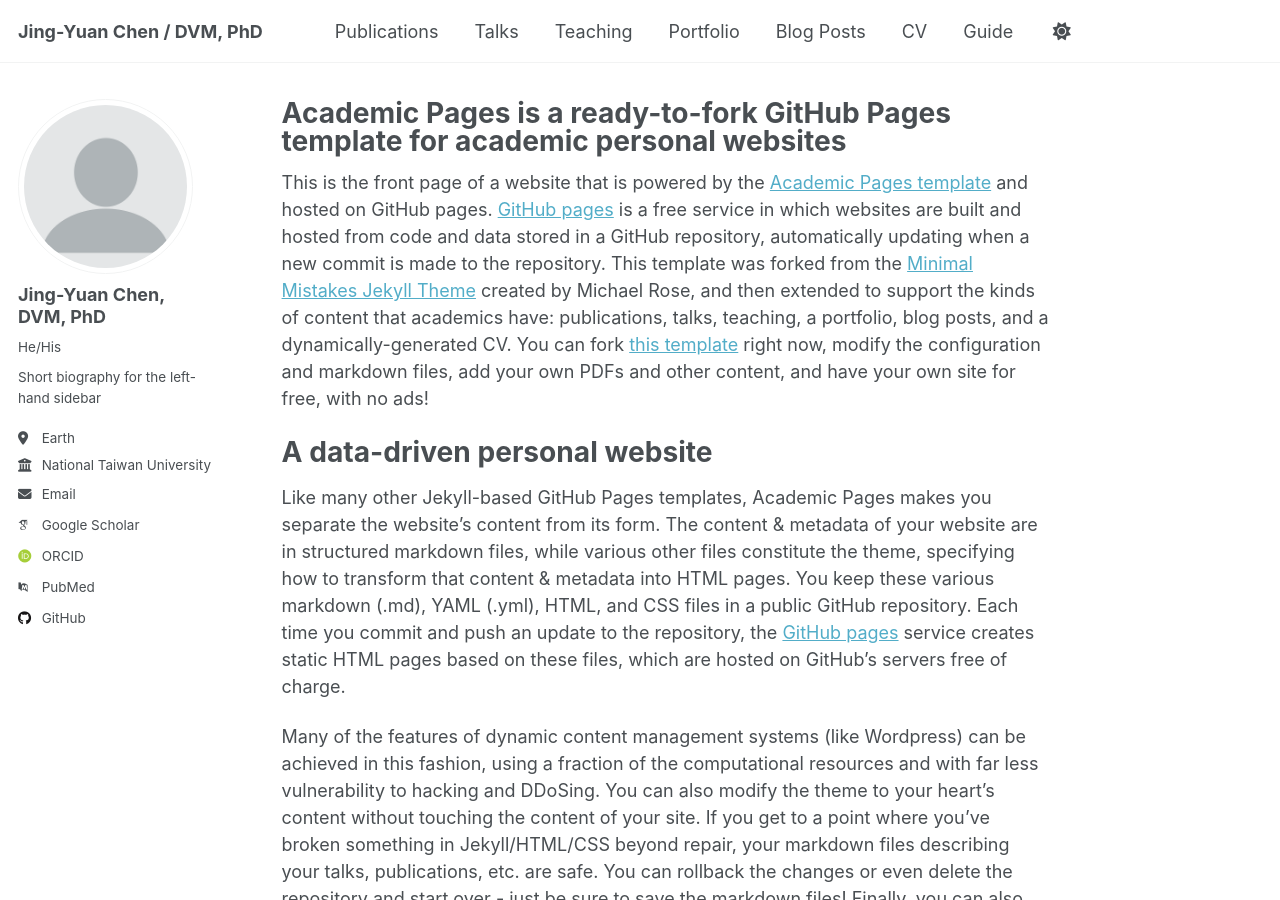
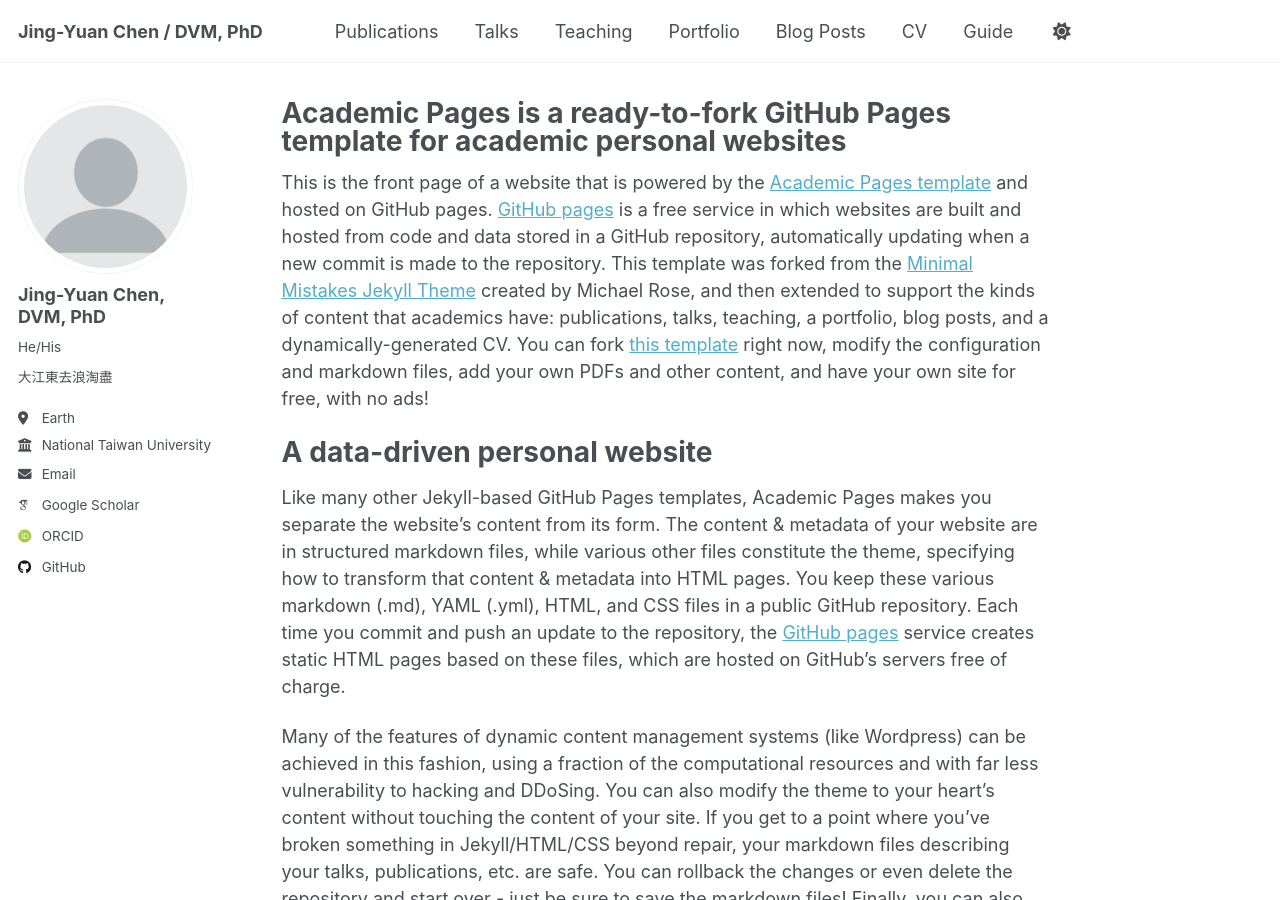
Before and after one commit to LazyLionDog/JYChen, a Jekyll site: the page built from _pages/about.md, in a window 1280 px wide and 900 px high. Built offline with Jekyll 4.4.1, drawn with Linux system fonts in a browser that asks for light colours; some web fonts are replaced.

Commit message:
Update _config.yml

```diff
--- a/_config.yml
+++ b/_config.yml
@@ -25,22 +25,15 @@ author:
   avatar           : "profile.png"
   name             : "Jing-Yuan Chen, DVM, PhD"
   pronouns         : "He/His"
-  bio              : "Short biography for the left-hand sidebar"
+  bio              : "大江東去浪淘盡"
   location         : "Earth"
   employer         : "National Taiwan University"
   uri              : # URL
   email            : "jychen@ntu.edu.tw"
 
   # Academic websites
-  academia         : # URL
-  arxiv            : # URL - Update with the correct link to your profile
   googlescholar    : "https://scholar.google.com/citations?user=cGiPX_IAAAAJ&hl=zh-TW"
-  impactstory      : # URL
-  orcid            : "http://orcid.org/yourorcidurl"
-  semantic         : # URL
-  pubmed           : "https://www.ncbi.nlm.nih.gov/pubmed/?term=john+snow"
-  researchgate     : # URL
-  scopus           : # URL
+  orcid            : "https://orcid.org/0000-0001-8021-2369"
 
   # Repositories and software development
   bitbucket        : # Username - Update with your username on the site
```
